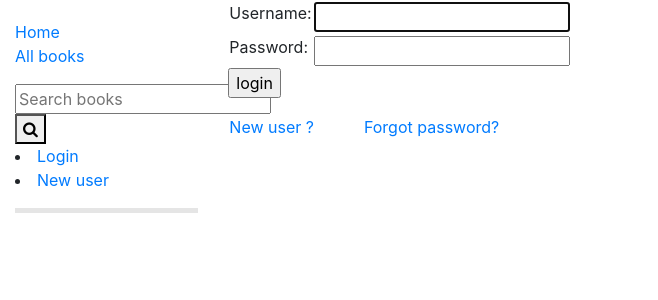
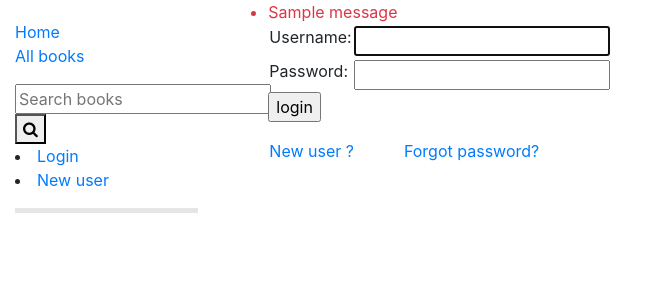
Before and after one commit to lokeshhari/Lokallibrary-web, a Django app: page /accounts/login/ in a window 1280 px wide. Shown: the top 300 px of the page, without its empty margins (0-658 px from the left). Run offline with Django 3.2, Linux system fonts and the light colour scheme; tables that the repository leaves empty hold one stand-in row (values such as "Sample post"); one stand-in notice (Sample message) is shown; some libraries are stand-ins or nearby versions.

Commit message:
Update login.html

```diff
--- a/templates/registration/login.html
+++ b/templates/registration/login.html
@@ -15,6 +15,12 @@
     {% endif %}
   {% endif %}
 
+        {% if messages %}
+            <ul>
+		        {% for message in messages %}
+        	        <li class="text-danger">{{ message }}</li>
+                	{% endfor %}
+	{% endif %}
   <form method="post" action="{% url 'login' %}">
     {% csrf_token %}
     <table>
```
